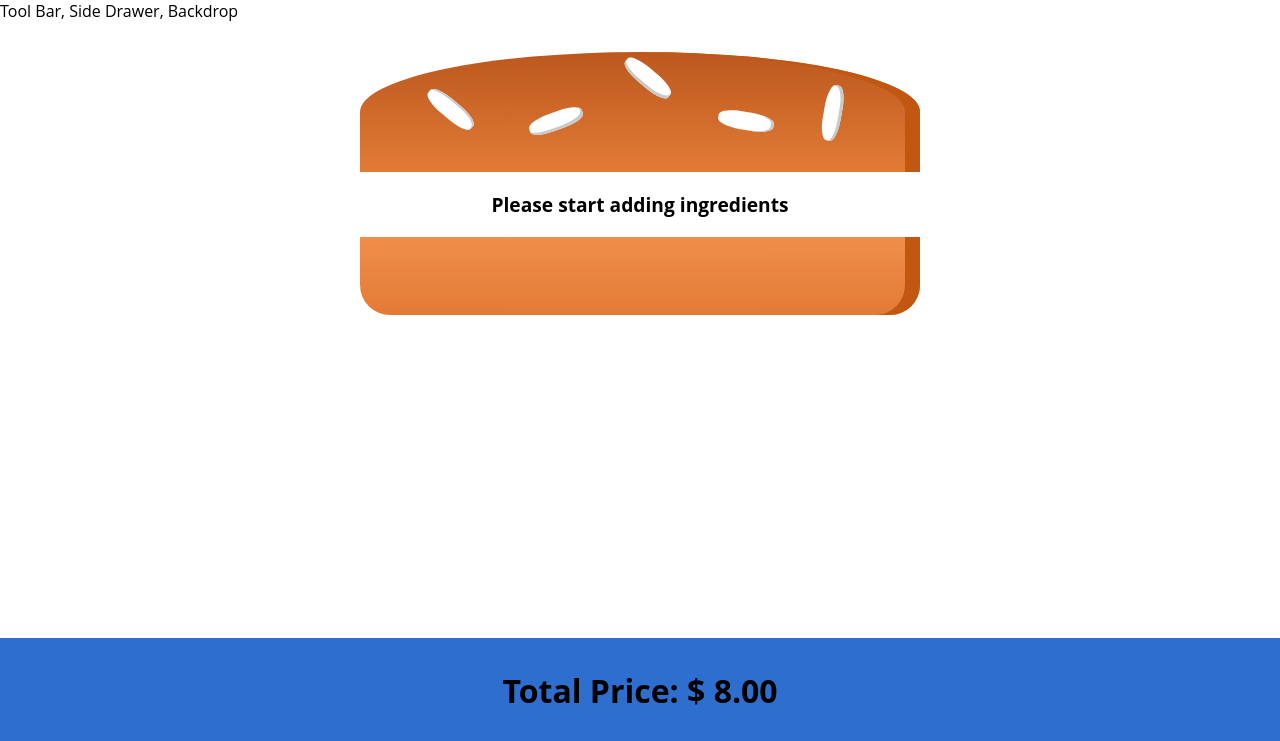
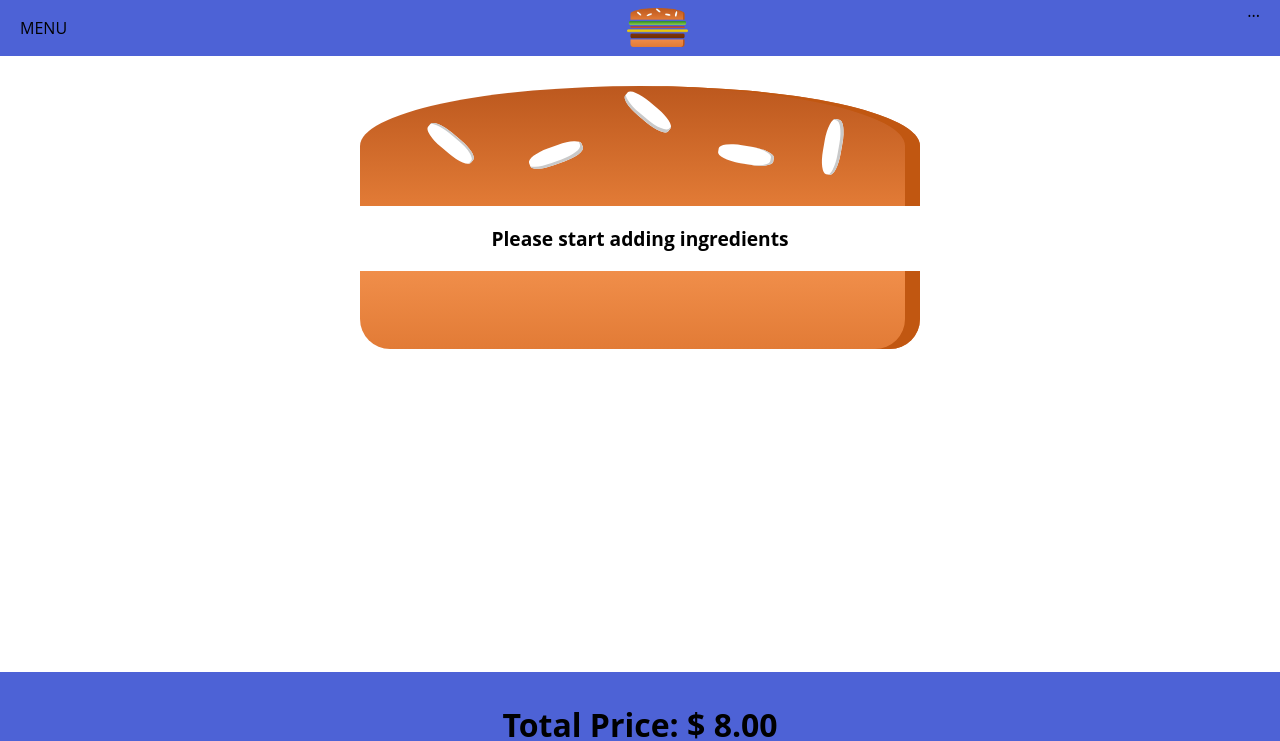
Before and after one commit to giacomo9999/react-bb-201220, a React (Create React App) app: page / in a window 1280 px wide. Shown: the top 741 px of the page. Built offline with nearby package versions, Linux system fonts and the light colour scheme; the HTML template or start-up script is replaced by a standard one.

Commit message:
Added navbar and logo.

```diff
--- a/src/components/Burger/BuildControls/BuildControls.module.css
+++ b/src/components/Burger/BuildControls/BuildControls.module.css
@@ -1,6 +1,6 @@
 .BuildControls {
   width: 100%;
-  background-color: #2e6ecf;
+  background-color: #4d62d6;
   display: flex;
   flex-flow: column;
   align-items: center;
--- a/src/components/Layout/Layout.js
+++ b/src/components/Layout/Layout.js
@@ -1,10 +1,11 @@
 import React from "react";
 import Aux from "../../hoc/Aux";
+import Toolbar from "../Navigation/Toolbar";
 import classes from "./Layout.module.css";
 
 const layout = (props) => (
   <Aux>
-    <div>Tool Bar, Side Drawer, Backdrop</div>
+    <Toolbar />
     <main className={classes.Content}>{props.children}</main>
   </Aux>
 );
--- a/src/components/Layout/Layout.module.css
+++ b/src/components/Layout/Layout.module.css
@@ -1,3 +1,3 @@
 .Content {
-  margin-top: 16px;
+  margin-top: 72px;
 }
--- /dev/null
+++ b/src/components/Logo/Logo.js
@@ -0,0 +1,11 @@
+import React from "react";
+import burgerLogo from "../../assets/Images/burger-logo.png";
+import classes from "./Logo.module.css";
+
+const logo = (props) => (
+  <div className={classes.Logo}>
+    <img src={burgerLogo} alt="myBurger" />
+  </div>
+);
+
+export default logo;
--- /dev/null
+++ b/src/components/Logo/Logo.module.css
@@ -0,0 +1,10 @@
+.Logo {
+  /* background-color: white; */
+  padding: 8px;
+  height: 100%;
+}
+
+.Logo img {
+  padding: 8px;
+  height: 70%;
+}
--- /dev/null
+++ b/src/components/Navigation/Toolbar.js
@@ -0,0 +1,13 @@
+import React from "react";
+import classes from "./Toolbar.module.css";
+import Logo from "../Logo/Logo";
+
+const toolBar = (props) => (
+  <header className={classes.Toolbar}>
+    <div>MENU</div>
+    <Logo />
+    <nav>...</nav>
+  </header>
+);
+
+export default toolBar;
--- /dev/null
+++ b/src/components/Navigation/Toolbar.module.css
@@ -0,0 +1,18 @@
+.Toolbar {
+  height: 56px;
+  width: 100%;
+  position: fixed;
+  top: 0;
+  left: 0;
+  background-color: #4d62d6;
+  display: flex;
+  justify-content: space-between;
+  align-items: center;
+  padding: 0 20px;
+  box-sizing: border-box;
+  z-index: 90;
+}
+
+.Toolbar nav {
+  height: 100%;
+}
```
Also changed, not shown: src/assets/Images/burger-logo.png (added).
